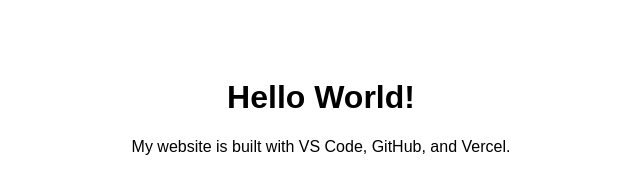
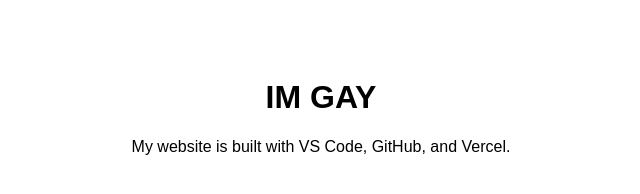
Before and after one commit to moisagent-cmd/Test-web, a plain HTML site: page index.html in a window 1280 px wide. Shown: the whole page, without its empty margins (319-959 px from the left). Drawn offline with Linux system fonts and the light colour scheme.

Commit message:
Update index.html

```diff
--- a/index.html
+++ b/index.html
@@ -9,7 +9,7 @@
     </style>
 </head>
 <body>
-    <h1>Hello World!</h1>
+    <h1>IM GAY</h1>
     <p>My website is built with VS Code, GitHub, and Vercel.</p>
 </body>
 </html>
```
